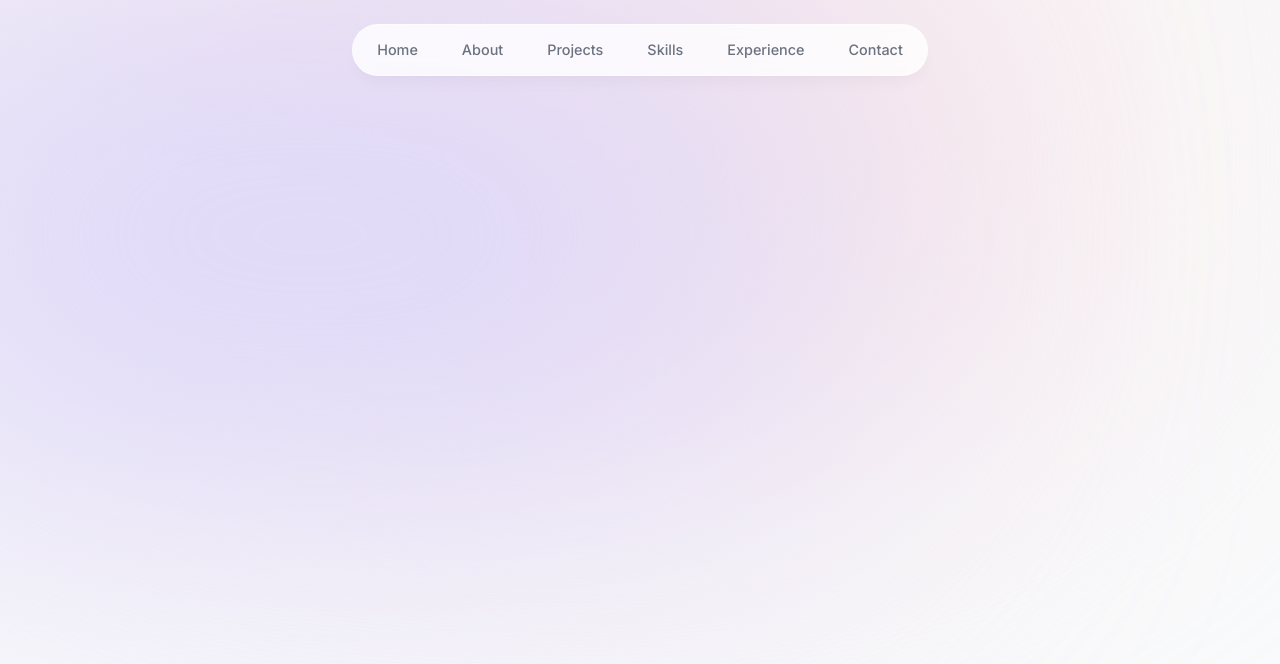
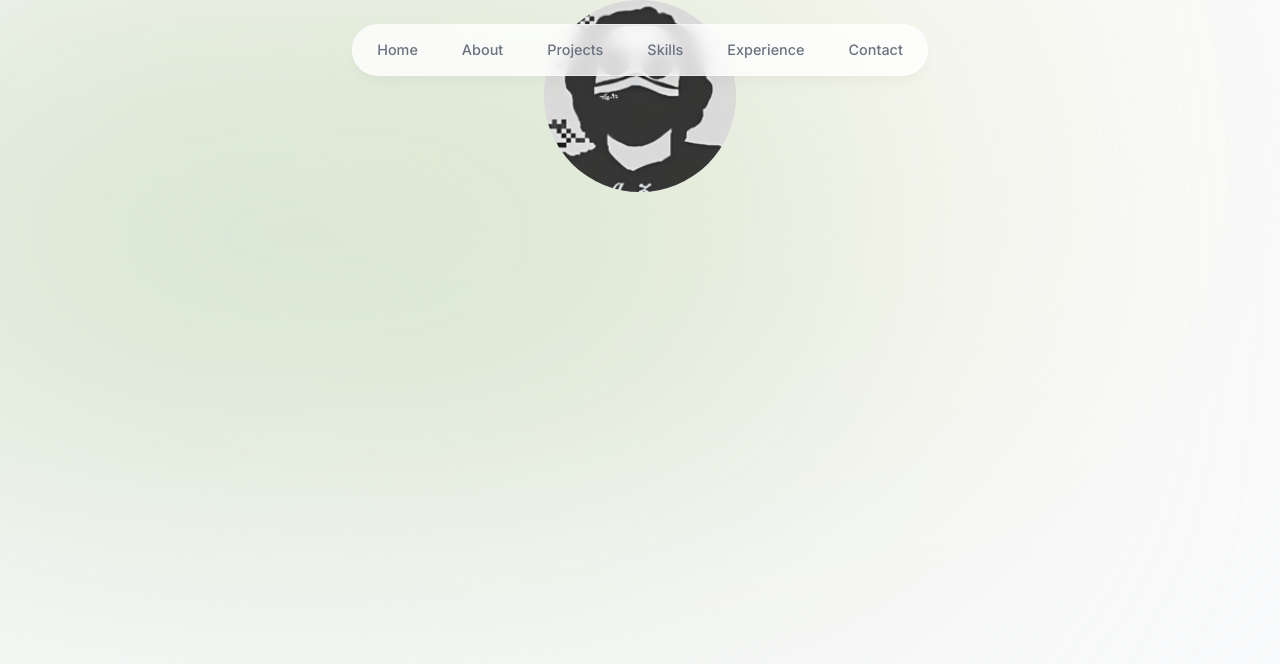
Before and after one commit to alex-dev742/portfolio, a Next.js app: page / in a window 1280 px wide. Shown: the top 664 px of the page. Built offline with nearby package versions, Linux system fonts and the light colour scheme.

Commit message:
chore: Update layout component with background elements

```diff
--- a/app/layout.tsx
+++ b/app/layout.tsx
@@ -17,8 +17,8 @@ export default function RootLayout({
   return (
     <html lang="en">
       <body className={`${inter.className} bg-gray-50 text-gray-950`}>
-        <div className="bg-[#fbe2e3] absolute top-[-6rem] -z-10 right-[11rem] h-[31.25rem] w-[31.25rem] rounded-full blur-[10rem] sm:w-[68.75rem] "></div>
-        <div className="bg-[#dbd7fb] absolute top-[-1rem] -z-10 left-[-35rem] h-[31.25rem] w-[50rem] rounded-full blur-[10rem] sm:w-[68.75rem] md:left-[-33rem] lg:left-[-28rem] xl:left-[-15rem] 2xl:left-[-5rem]"></div>
+        <div className="bg-[#fcf7ec] absolute top-[-6rem] -z-10 right-[11rem] h-[31.25rem] w-[31.25rem] rounded-full blur-[10rem] sm:w-[68.75rem] "></div>
+        <div className="bg-[#D5e4cf] absolute top-[-1rem] -z-10 left-[-35rem] h-[31.25rem] w-[50rem] rounded-full blur-[10rem] sm:w-[68.75rem] md:left-[-33rem] lg:left-[-28rem] xl:left-[-15rem] 2xl:left-[-5rem]"></div>
         <Header />
         {children}
       </body>
--- a/app/page.tsx
+++ b/app/page.tsx
@@ -1,3 +1,9 @@
+import Intro from "@/components/intro";
+
 export default function Home() {
-  return <main className=""></main>;
+  return (
+    <main className="">
+      <Intro />
+    </main>
+  );
 }
--- /dev/null
+++ b/components/intro.tsx
@@ -0,0 +1,22 @@
+import React from "react";
+import Image from "next/image";
+
+export default function Intro() {
+  return (
+    <section>
+      <div className="flex items-center justify-center">
+        <div>
+          <Image
+            src={require("../public/profilePicture.jpg")}
+            alt="Alex Profile Picture"
+            width="192"
+            height="192"
+            quality={95}
+            priority={true}
+            className="rounded-full"
+          />
+        </div>
+      </div>
+    </section>
+  );
+}
```
Also changed, not shown: public/profilePicture.jpg (added).
